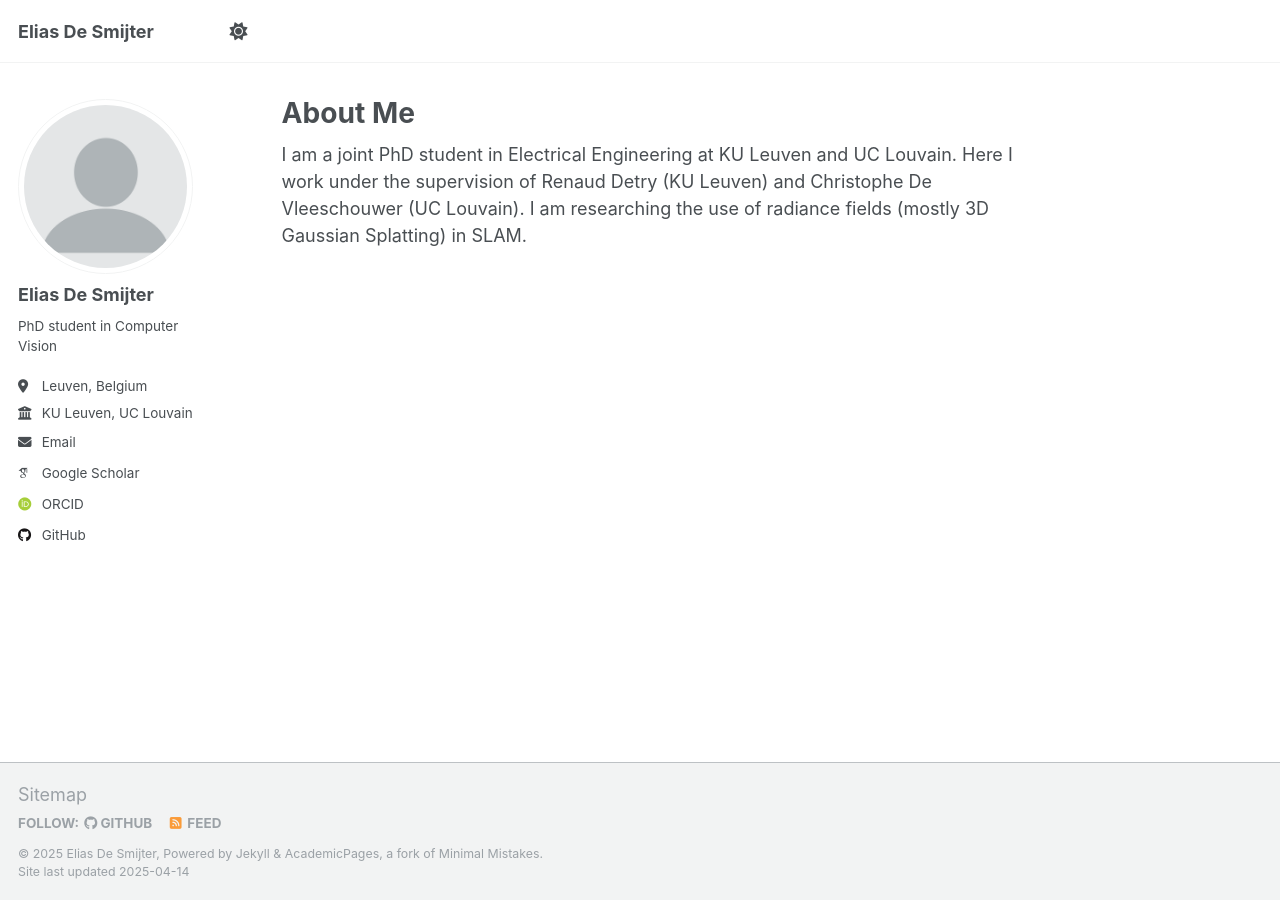
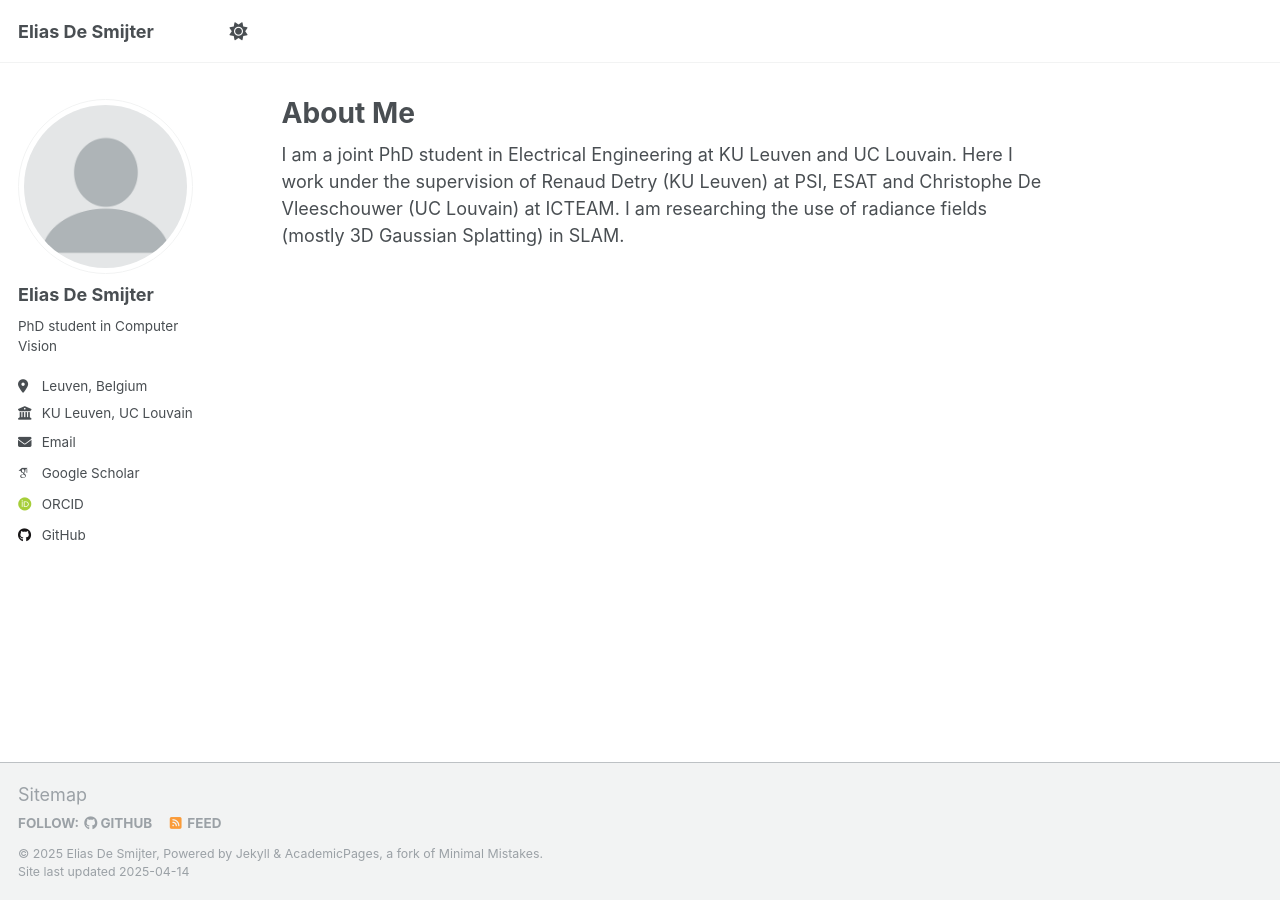
Before and after one commit to EliasDeSmijter/eliasdesmijter.github.io, a Jekyll site: the page built from _pages/about.md, in a window 1280 px wide. Built offline with Jekyll 4.4.1, drawn with Linux system fonts in a browser that asks for light colours; some web fonts are replaced.

Commit message:
update affiliations

```diff
--- a/_pages/about.md
+++ b/_pages/about.md
@@ -7,7 +7,7 @@ redirect_from:
   - /about.html
 ---
 
-I am a joint PhD student in Electrical Engineering at KU Leuven and UC Louvain. Here I work under the supervision of Renaud Detry (KU Leuven) and Christophe De Vleeschouwer (UC Louvain).
+I am a joint PhD student in Electrical Engineering at KU Leuven and UC Louvain. Here I work under the supervision of Renaud Detry (KU Leuven) at PSI, ESAT and Christophe De Vleeschouwer (UC Louvain) at ICTEAM.
 I am researching the use of radiance fields (mostly 3D Gaussian Splatting) in SLAM.
 
 <!-- This is the front page of a website that is powered by the [Academic Pages template](https://github.com/academicpages/academicpages.github.io) and hosted on GitHub pages. [GitHub pages](https://pages.github.com) is a free service in which websites are built and hosted from code and data stored in a GitHub repository, automatically updating when a new commit is made to the repository. This template was forked from the [Minimal Mistakes Jekyll Theme](https://mmistakes.github.io/minimal-mistakes/) created by Michael Rose, and then extended to support the kinds of content that academics have: publications, talks, teaching, a portfolio, blog posts, and a dynamically-generated CV. You can fork [this template](https://github.com/academicpages/academicpages.github.io) right now, modify the configuration and markdown files, add your own PDFs and other content, and have your own site for free, with no ads!
```
